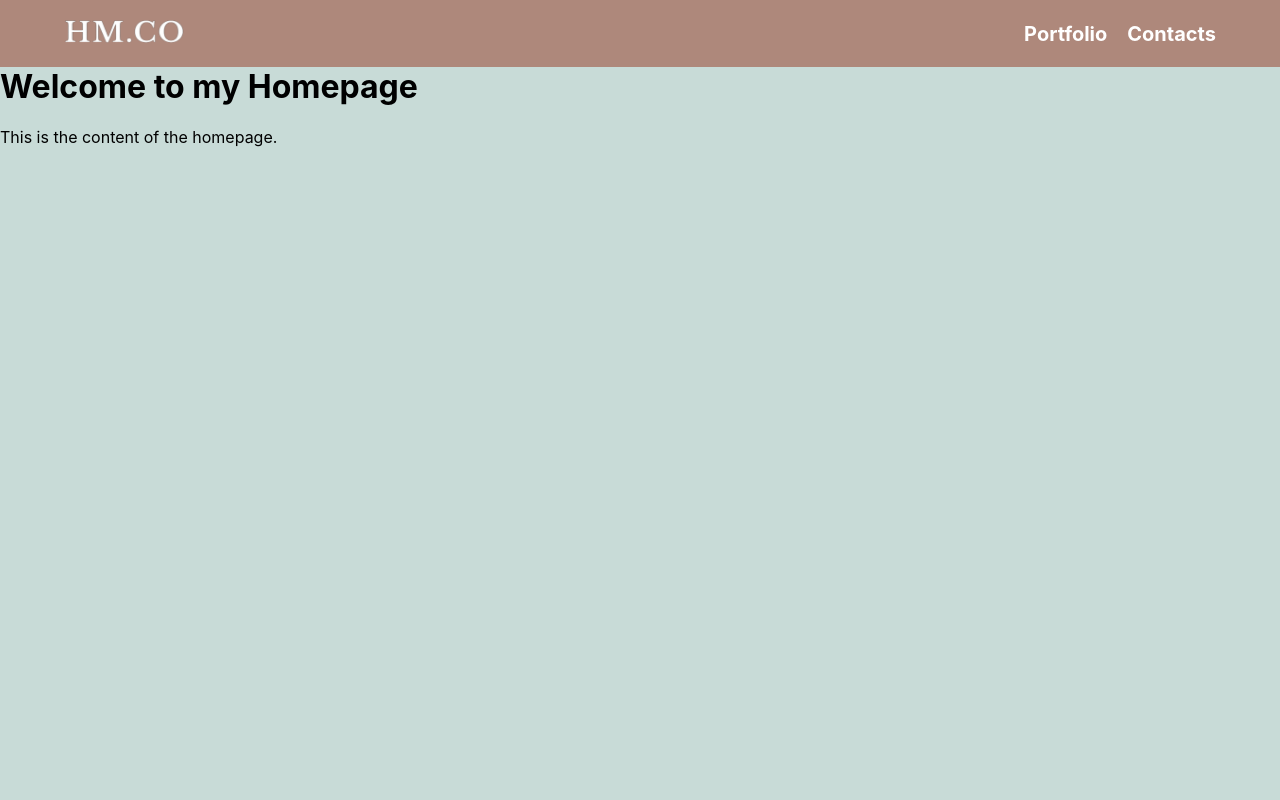
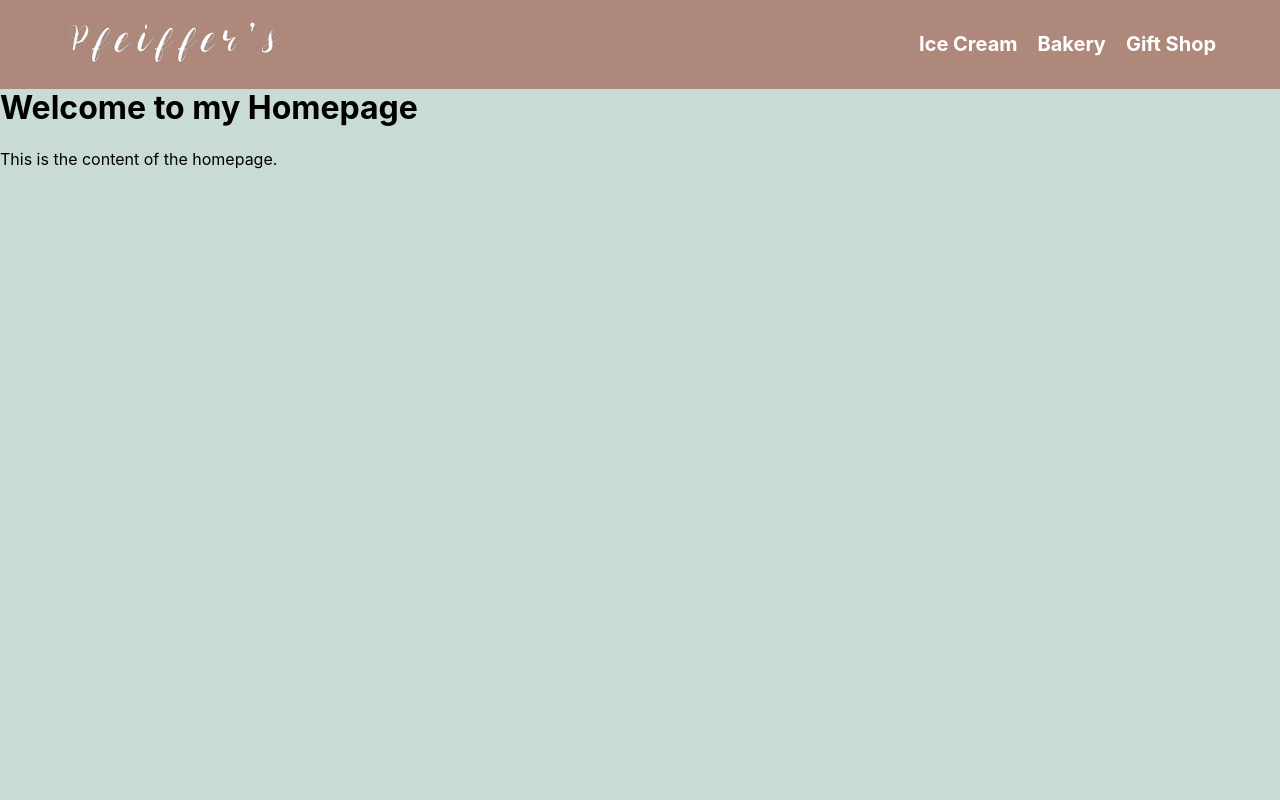
Before and after one commit to TheWiseSailor/Landingpages2, a React (Create React App) app: page / in a window 1280 px wide. Shown: the top 800 px of the page. Built offline with nearby package versions, Linux system fonts and the light colour scheme.

Commit message:
logo made header done for the most part

```diff
--- a/src/Components/Header/Header.css
+++ b/src/Components/Header/Header.css
@@ -32,7 +32,7 @@
 
 .logo {
   font-size: 24px;
-  max-width: 120px;
+  max-width: 220px;
   font-weight: bold;
   color: #ffe9e9;
   text-decoration: none;
--- a/src/Components/Header/Header.js
+++ b/src/Components/Header/Header.js
@@ -1,5 +1,5 @@
-import React, { useState } from 'react';
-import { Link } from 'react-router-dom';
+import React, { useState, useEffect } from 'react';
+import { Link, useLocation } from 'react-router-dom';
 import { FontAwesomeIcon } from '@fortawesome/react-fontawesome';
 import { faBars } from '@fortawesome/free-solid-svg-icons';
 import logo from './HeaderImages/logo.png';
@@ -7,14 +7,41 @@ import './Header.css';
 
 const Header = () => {
   const [isMobileMenuOpen, setIsMobileMenuOpen] = useState(false);
+  const [isContactClicked, setIsContactClicked] = useState(false);
+  const [isResumeClicked, setIsResumeClicked] = useState(false);
+  const [isNewsClicked, setIsNewsClicked] = useState(false);
+  const [isPortfolioClicked, setIsPortfolioClicked] = useState(false);
+  const [isPropertiesClicked, setIsPropertiesClicked] = useState(false);
+  const [scrolling, setScrolling] = useState(false);
+  const location = useLocation();
+
+  useEffect(() => {
+    const { pathname } = location;
+    setIsContactClicked(pathname.toLowerCase() === '/properties');
+    setIsNewsClicked(pathname.toLowerCase() === '/news');
+    setIsPortfolioClicked(pathname.toLowerCase() === '/contact');
+    setIsPropertiesClicked(pathname.toLowerCase() === '/properties');
+    const handleScroll = () => {
+      if (window.scrollY > 0) {
+        setScrolling(true);
+      } else {
+        setScrolling(false);
+      }
+    };
+
+    window.addEventListener('scroll', handleScroll);
+
+    return () => {
+      window.removeEventListener('scroll', handleScroll);
+    };
+  }, [location]);
 
   const toggleMobileMenu = () => {
     setIsMobileMenuOpen(!isMobileMenuOpen);
   };
 
   return (
-    <header>
-      <div className={`HeaderPrimary ${isMobileMenuOpen ? 'esports' : ''}`}>
+    <header className={`HeaderPrimary ${scrolling ? 'hidden' : ''} ${isContactClicked ? 'contact' : ''} ${isResumeClicked ? 'resume' : ''} ${isNewsClicked ? 'news' : ''} ${isPortfolioClicked ? 'portfolio' : ''}${isPropertiesClicked ? 'properties' : ''}`}>
       <div className="container header">
         <div className="logo-container">
           <Link to="/">
@@ -23,13 +50,13 @@ const Header = () => {
         </div>
         <nav className={`navbar ${isMobileMenuOpen ? 'open' : ''}`}>
           <ul>
-              <li><Link to="/portfolio">Portfolio</Link></li>
-              <li><Link to="/contacts">Contacts</Link></li>
+            <li className='nav-li'><Link to="/properties" className={isResumeClicked ? 'black-and-white' : ''}>Ice Cream</Link></li>
+            <li className='nav-li'><Link to="/news" className={isPortfolioClicked ? 'black-and-white' : ''}>Bakery</Link></li>
+            <li className='nav-li'><Link to="/contact" className={isContactClicked ? 'black-and-white' : ''}>Gift Shop</Link></li>
           </ul>
         </nav>
         <div className={`mobile-menu-icon ${isMobileMenuOpen ? 'active' : ''}`} onClick={toggleMobileMenu}>
           <FontAwesomeIcon icon={faBars} className='mobile-menu-icon MMI-icon' />
-          </div>
         </div>
       </div>
     </header>
```
Also changed, not shown: src/Components/Header/HeaderImages/logo.png. Lines whose indentation alone changed are shown as unchanged.
